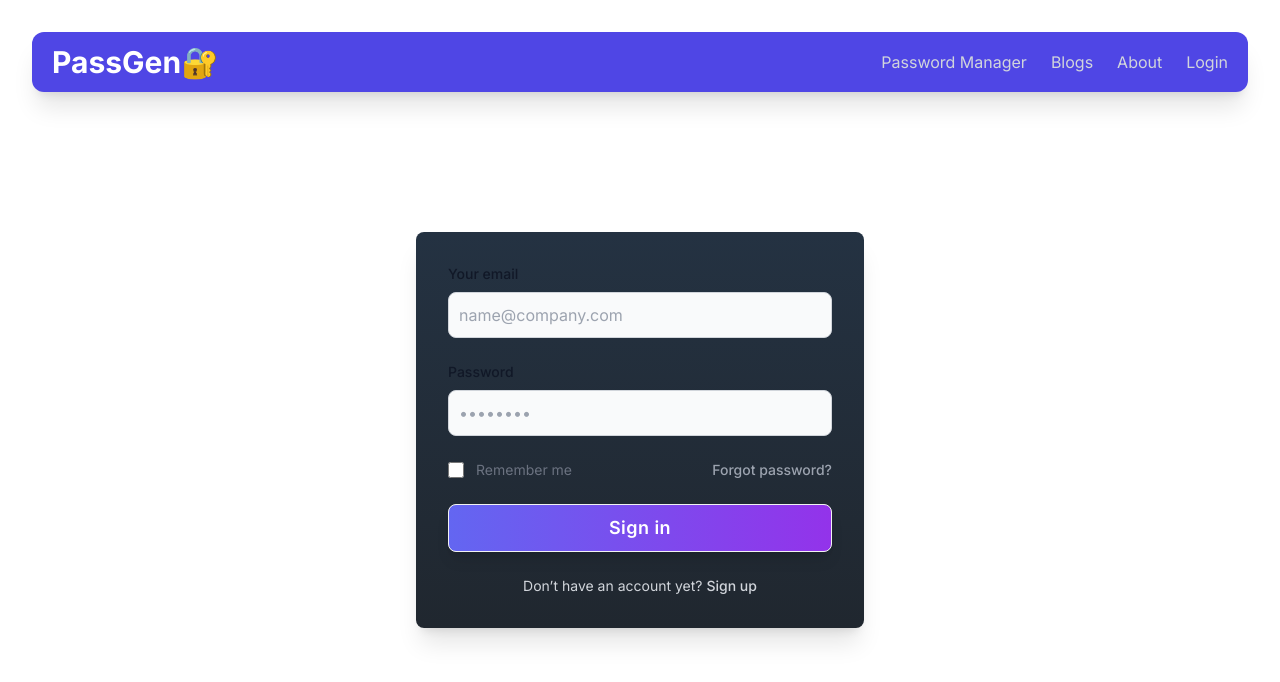
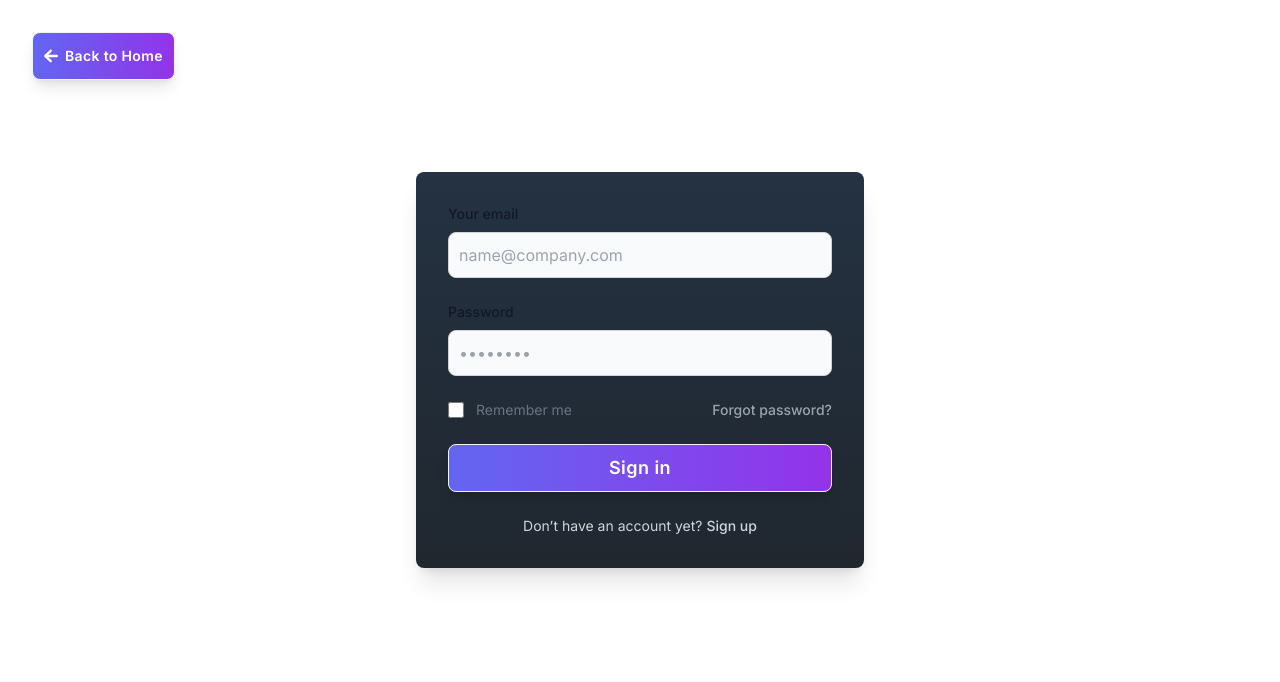
Before and after one commit to yashmandi/password-gen, a React (Vite) app: page /Login in a window 1280 px wide. Shown: the top 682 px of the page. Built offline with nearby package versions, Linux system fonts and the light colour scheme.

Commit message:
added back button

```diff
--- a/src/pages/Login.jsx
+++ b/src/pages/Login.jsx
@@ -2,11 +2,20 @@ import React from "react";
 import Navbar from "../components/Navbar";
 import Footer from "../components/Footer";
 import { Link } from "react-router-dom";
+import { IoMdArrowRoundBack } from "react-icons/io";
 
 const Login = () => {
   return (
     <div>
-      <Navbar />
+      {/* Back to Home Button */}
+      <div className="absolute top-8 left-8">
+        <Link to="/">
+          <button className="btn bg-gradient-to-r from-indigo-500 to-purple-600 hover:from-indigo-600 hover:to-purple-700 px-4 rounded-lg text-white text-sm font-semibold tracking-wide shadow-lg transform transition-transform duration-300 hover:shadow-2xl">
+            <IoMdArrowRoundBack className="text-xl m-[-0.5rem]" />
+            <span className="ml-1 mr-[-0.3rem]">Back to Home</span>
+          </button>
+        </Link>
+      </div>
       <section class="">
         <div class="flex flex-col items-center justify-center  mx-auto md:h-auto mt-20 lg:py-0">
           <h1 class="text-2xl  font-bold leading-tight tracking-tight text-white md:text-3xl mb-6">
--- a/src/pages/Signup.jsx
+++ b/src/pages/Signup.jsx
@@ -1,9 +1,18 @@
 import React from "react";
 import { Link } from "react-router-dom";
+import { IoMdArrowRoundBack } from "react-icons/io";
 
 const Signup = () => {
   return (
     <div>
+      <div className="absolute top-8 left-8">
+        <Link to="/">
+          <button className="btn bg-gradient-to-r from-indigo-500 to-purple-600 hover:from-indigo-600 hover:to-purple-700 px-4 rounded-lg text-white text-sm font-semibold tracking-wide shadow-lg transform transition-transform duration-300 hover:shadow-2xl">
+            <IoMdArrowRoundBack className="text-xl m-[-0.5rem]" />
+            <span className="ml-1 mr-[-0.3rem]">Back to Home</span>
+          </button>
+        </Link>
+      </div>
       <section class="">
         <div class="flex flex-col items-center justify-center  mx-auto md:h-auto mt-20 lg:py-0">
           <h1 class="text-2xl  font-bold leading-tight tracking-tight text-white md:text-3xl mb-6">
@@ -95,7 +104,7 @@ const Signup = () => {
                 </button>
                 <p class="text-sm font-light  text-gray-300 ">
                   Already have an account?{" "}
-                  <Link to="/signup">
+                  <Link to="/login">
                     <button class="font-medium hover:text-white text-gray-300 hover:underline transition-all dark:text-primary-500">
                       Login here
                     </button>
```
